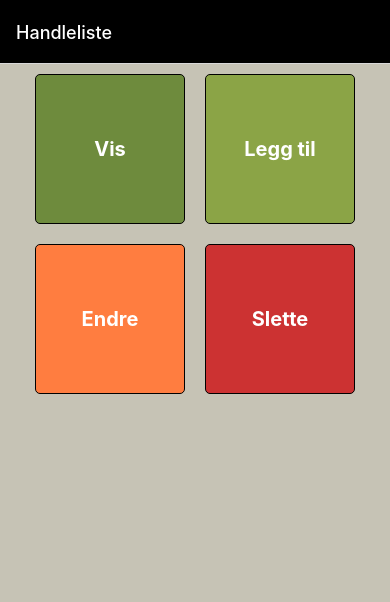
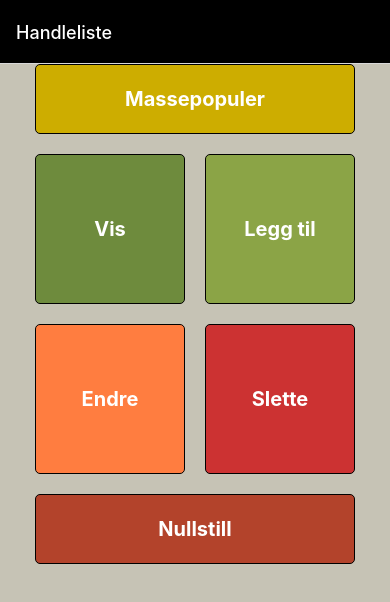
Before and after one commit to evenvagen/expo-shopping-list, a React Native app: screen /Home in a window 390 px wide. Shown: the top 602 px of the page. Built offline with nearby package versions, Linux system fonts and the light colour scheme.

Commit message:
Two new buttons homepage => massupdate and reset

```diff
--- a/src/pages/HomeScreen.js
+++ b/src/pages/HomeScreen.js
@@ -20,6 +20,13 @@ export function HomeScreen({ navigation }) {
     <SafeAreaView style={{backgroundColor: '#C6C3B5'}}>
       <View>
         <View style={styles.container}>
+
+          <View>
+            <TouchableOpacity style={{backgroundColor: '#CDAD00', width: 320, marginBottom: 10, height: 70, justifyContent: 'center', alignItems: 'center', borderWidth: 1, borderRadius: 5}}>
+              <Text style={{fontSize: 20, fontWeight: 'bold', color: '#fff'}}>Massepopuler</Text>
+            </TouchableOpacity>
+          </View>
+
           <View style={styles.row}>
             <TouchableOpacity style={styles.box('#6E8B3D')} onPress={() => navigation.navigate("ShowShoppingList")}>
               <Text style={styles.boxText}>Vis</Text>
@@ -63,6 +70,12 @@ export function HomeScreen({ navigation }) {
 
             <TouchableOpacity style={styles.box('#CC3232')} onPress={() => navigation.navigate('DeleteShoppingListItem')}>
               <Text style={styles.boxText}>Slette</Text>
+            </TouchableOpacity>
+          </View>
+
+          <View>
+            <TouchableOpacity style={{backgroundColor: '#B3432B', width: 320, marginTop: 10, height: 70, justifyContent: 'center', alignItems: 'center', borderWidth: 1, borderRadius: 5}}>
+              <Text style={{fontSize: 20, fontWeight: 'bold', color: '#fff'}}>Nullstill</Text>
             </TouchableOpacity>
           </View>
         </View>
```
